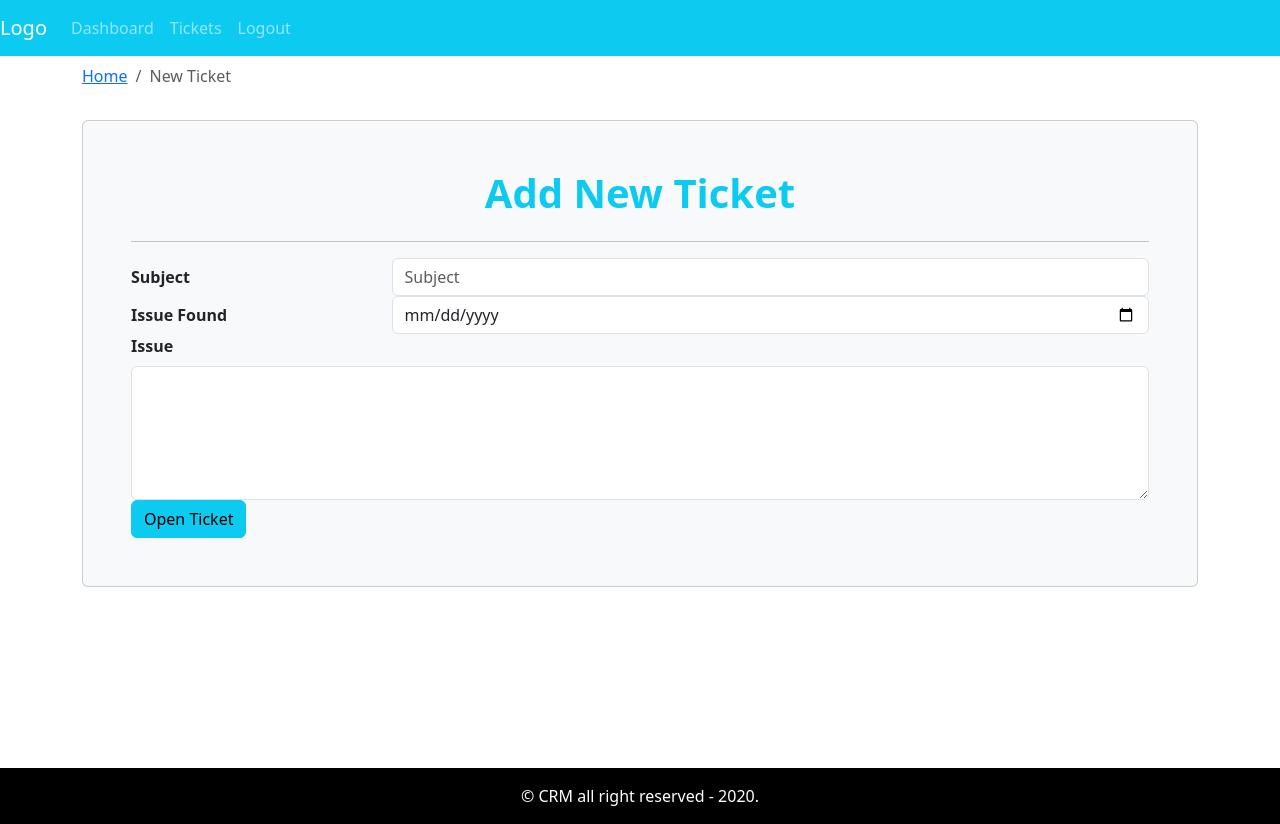
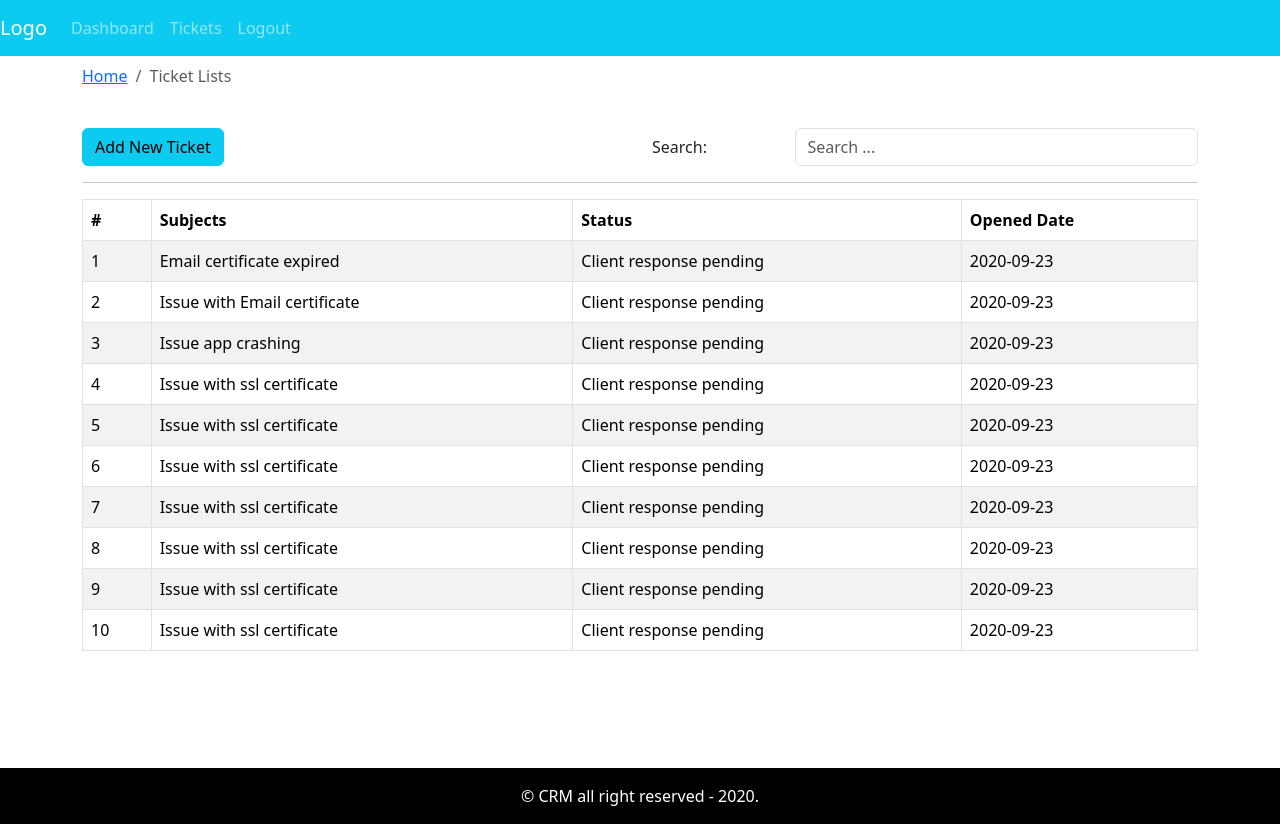
Before and after one commit to SANJAY81565/crm-frontend, a React (Create React App) app: page / in a window 1280 px wide. Built offline with nearby package versions, Linux system fonts and the light colour scheme.

Commit message:
added tickets list page with searching functionality

```diff
--- a/src/App.js
+++ b/src/App.js
@@ -3,6 +3,7 @@ import { DefaultLayout } from './layout/defaultLayout';
 import { AddTicket } from './pages/addTickets/AddTickets.page';
 import { Dashboard } from './pages/dashboard/Dashboard.page';
 import Entry from './pages/entry/Entry.page';
+import { TicketList } from './pages/ticketList/TicketList.page';
 
 function App() {
   return (
@@ -10,7 +11,8 @@ function App() {
       {/*<Entry/>*/}
       <DefaultLayout>
         {/*<Dashboard/>*/}
-        <AddTicket/>
+        {/*<AddTicket/>*/}
+        <TicketList/>
       </DefaultLayout>
     </div>
   );
--- /dev/null
+++ b/src/components/searchForm/SearchForm.comp.js
@@ -0,0 +1,24 @@
+import React from 'react'
+import { Form, Row, Col } from "react-bootstrap";
+
+export const SearchForm = ({handleOnChange, str}) => {
+  return (
+    <div>
+      <Form>
+        <Form.Group as={Row}>
+          <Form.Label column sm="3">
+            Search:
+          </Form.Label>
+          <Col sm="9">
+            <Form.Control
+              name="searchStr"
+              placeholder="Search ..."
+              value={str}
+              onChange={handleOnChange}
+            />
+          </Col>
+        </Form.Group>
+      </Form>
+    </div>
+  )
+}
--- a/src/components/ticketTable/TicketTable.comp.js
+++ b/src/components/ticketTable/TicketTable.comp.js
@@ -3,6 +3,7 @@ import React from "react";
 import { Table } from "react-bootstrap";
 
 export const TicketTable = ({tickets}) => {
+  if (tickets.length)
   return (
     <Table striped bordered hover>
       <thead>
@@ -16,8 +17,8 @@ export const TicketTable = ({tickets}) => {
       <tbody>
         {tickets.length ? (
           tickets.map((row) => (
-            <tr key={row._id}>
-              <td>{row._id}</td>
+            <tr key={row.id}>
+              <td>{row.id}</td>
               <td>{row.subject}</td>
               <td>{row.status}</td>
               <td>{row.addedAt}</td>
--- /dev/null
+++ b/src/pages/ticketList/TicketList.page.js
@@ -0,0 +1,51 @@
+import React, { useEffect, useState } from 'react'
+import PageBreadcrumb from '../../components/breadCrumb/BreadCrumb.comp'
+import { Container, Row, Col, Button } from "react-bootstrap";
+import { SearchForm } from '../../components/searchForm/SearchForm.comp';
+import { TicketTable } from "../../components/ticketTable/TicketTable.comp";
+import tickets from "../../assets/data/dummyTickets.json";
+
+export const TicketList = () => {
+  const [str, setStr] = useState('')
+  const [dispTickets, setDispTickets] = useState(tickets)
+
+  const handleOnChange =(e) => {
+      let {value} = e.target
+      console.log(value);
+      setStr(value)
+      searchTicket(value)
+  }
+  useEffect(()=>{}, [str, dispTickets])
+
+  const searchTicket = (sttr) =>{
+    let displayTickets = tickets.filter((row) => row.subject.toLowerCase().includes(sttr.toLowerCase())
+    )
+    setDispTickets(displayTickets)
+    console.log(displayTickets);
+  }
+
+
+  return (
+    <Container>
+      <Row>
+        <Col>
+          <PageBreadcrumb page="Ticket Lists" />
+        </Col>
+      </Row>
+      <Row className="mt-4">
+        <Col>
+            <Button variant="info">Add New Ticket</Button>
+        </Col>
+        <Col className="text-right">
+          <SearchForm handleOnChange={handleOnChange} str = {str}/>
+        </Col>
+      </Row>
+      <hr />
+      <Row>
+        <Col>
+        <TicketTable tickets={dispTickets} />
+        </Col>
+      </Row>
+    </Container>
+  )
+}
```
